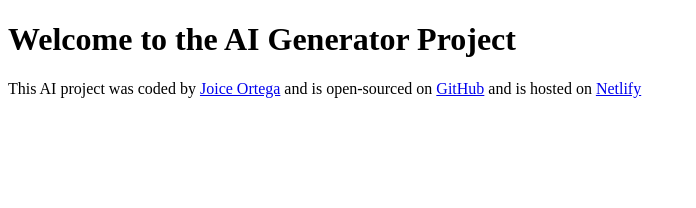
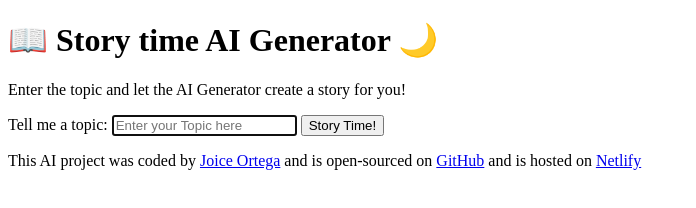
Before and after one commit to Pampinup/AI-generator, a plain HTML site: page index.html in a window 1280 px wide. Shown: the whole page, without its empty margins (0-696 px from the left). Drawn offline with Linux system fonts and the light colour scheme.

Commit message:
Basic HTML structure

```diff
--- a/index.html
+++ b/index.html
@@ -7,8 +7,27 @@
     <link rel="stylesheet" href="src/style.css" />
   </head>
   <body>
-    <h1>Welcome to the AI Generator Project</h1>
+    <header>
+    <h1>📖 Story time AI Generator 🌙</h1>
+    <p>Enter the topic and let the AI Generator create a story for you!</p>
+</header>
+<main>
+  <form id="ai-form">
+    <label for="prompt">Tell me a topic:</label>
+    <input
+      type="text"
+      id="prompt"
+      name="prompt"
+      placeholder="Enter your Topic here"
+      autofocus
+      required/>
+      <button type="submit">Story Time!</button>
+      </form>
+  <div id="result">
+      <p id="loading"></p>
 
+      </div>
+</main>
     <footer>
         <p>This AI project was coded by
         <a
```
